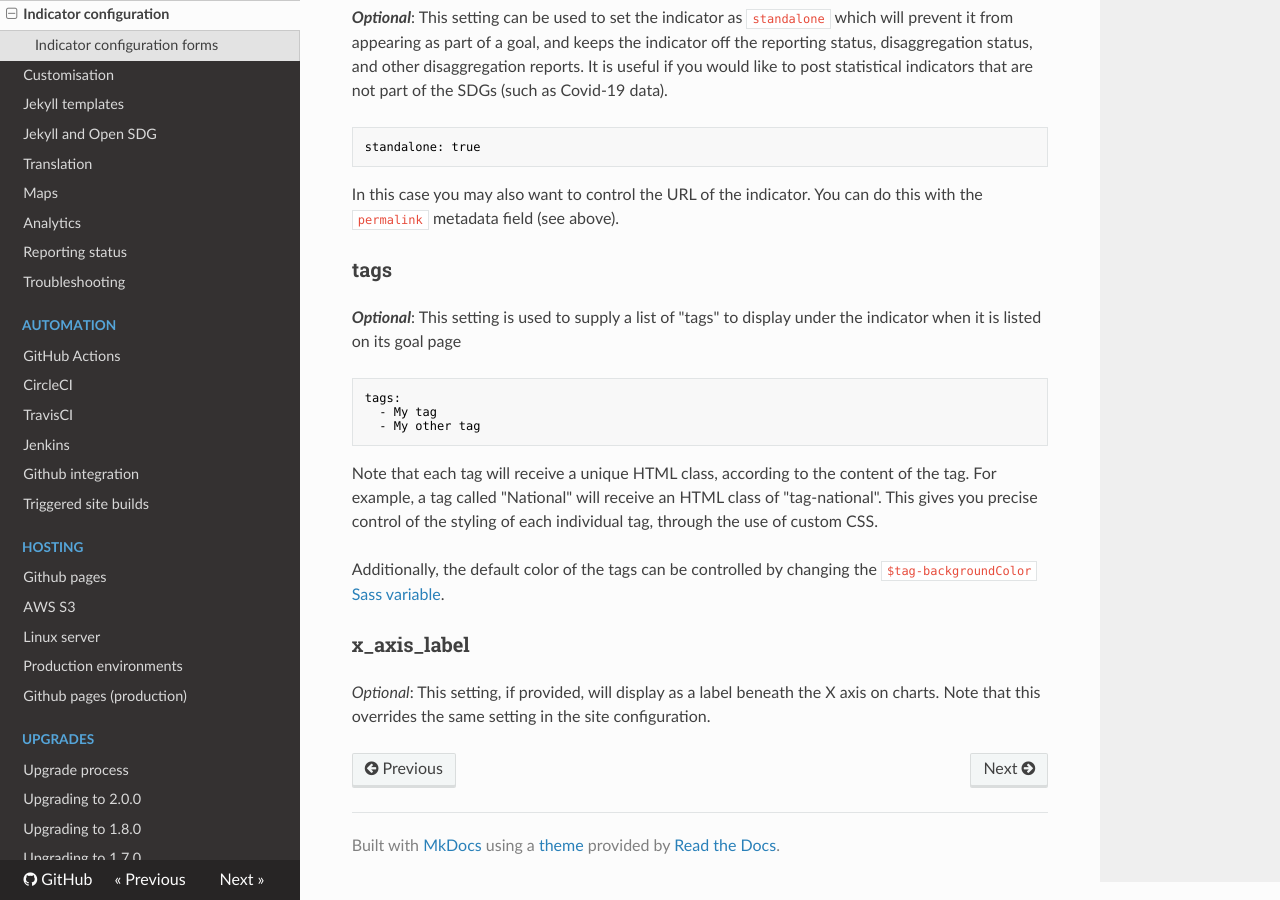
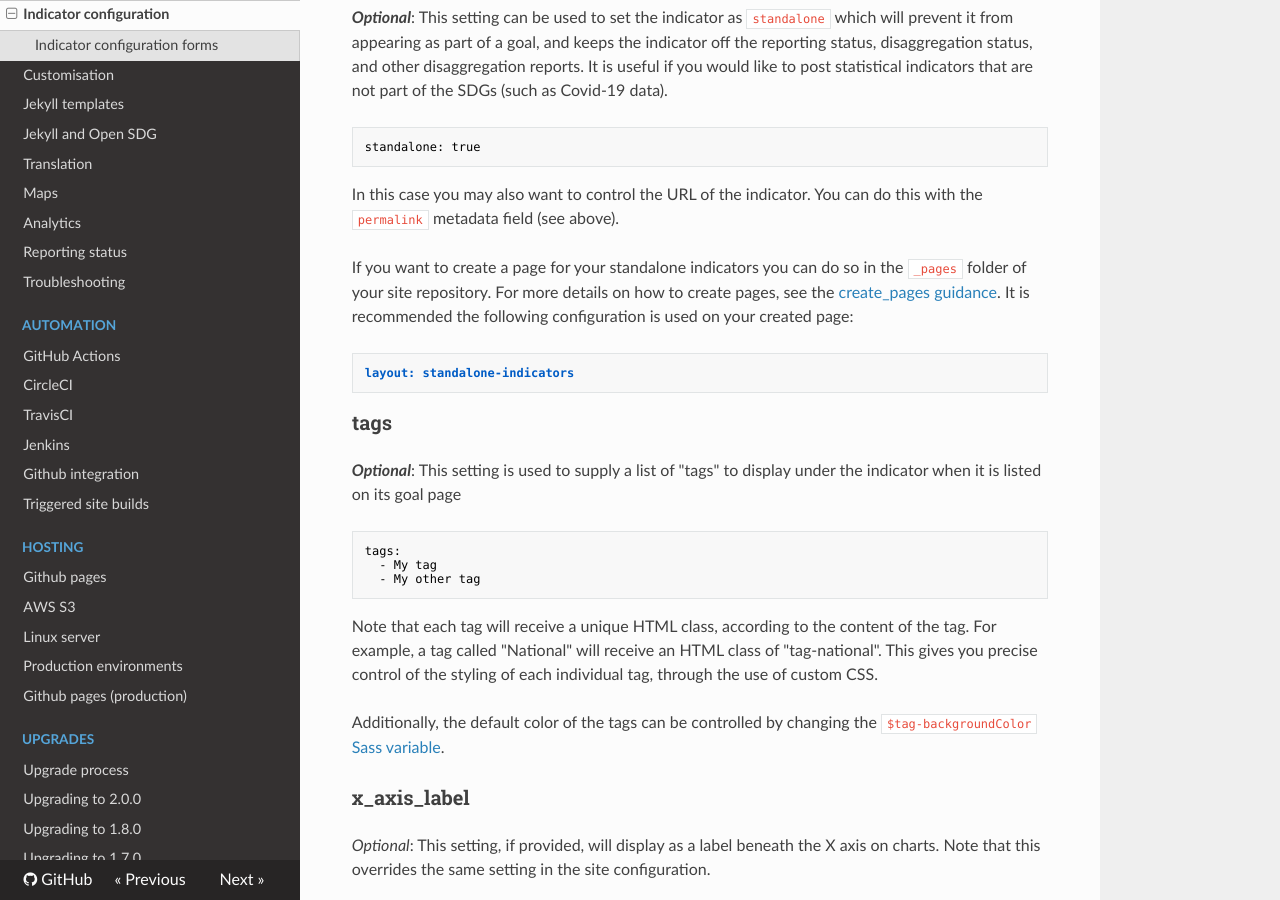
Before and after one commit to open-sdg/open-sdg, an MkDocs documentation site: the page built from docs/indicator-configuration.md, in a window 1280 px wide and 900 px high, scrolled down 13592 px. Built offline with MkDocs 1.6.1, drawn with Linux system fonts in a browser that asks for light colours; nearby versions of some CDN libraries.

Commit message:
Update indicator-configuration.md

````diff
--- a/docs/indicator-configuration.md
+++ b/docs/indicator-configuration.md
@@ -608,6 +608,11 @@
 
 In this case you may also want to control the URL of the indicator. You can do this with the `permalink` metadata field (see above).
 
+If you want to create a page for your standalone indicators you can do so in the `_pages` folder of your site repository. For more details on how to create pages, see the [create_pages guidance](https://open-sdg.readthedocs.io/en/latest/tutorials/create-pages/). It is recommended the following configuration is used on your created page:
+
+```
+layout: standalone-indicators
+```
 ### tags
 
 **_Optional_**: This setting is used to supply a list of "tags" to display under the indicator when it is listed on its goal page
````
